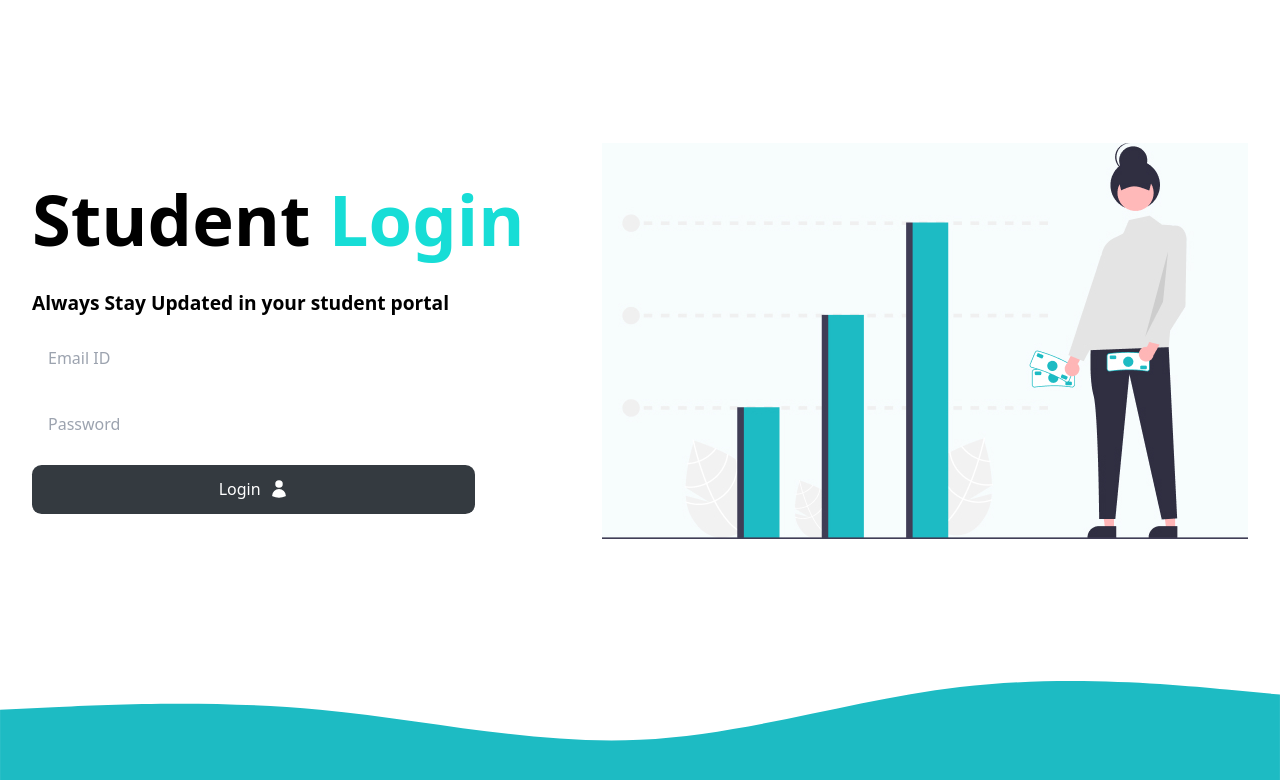
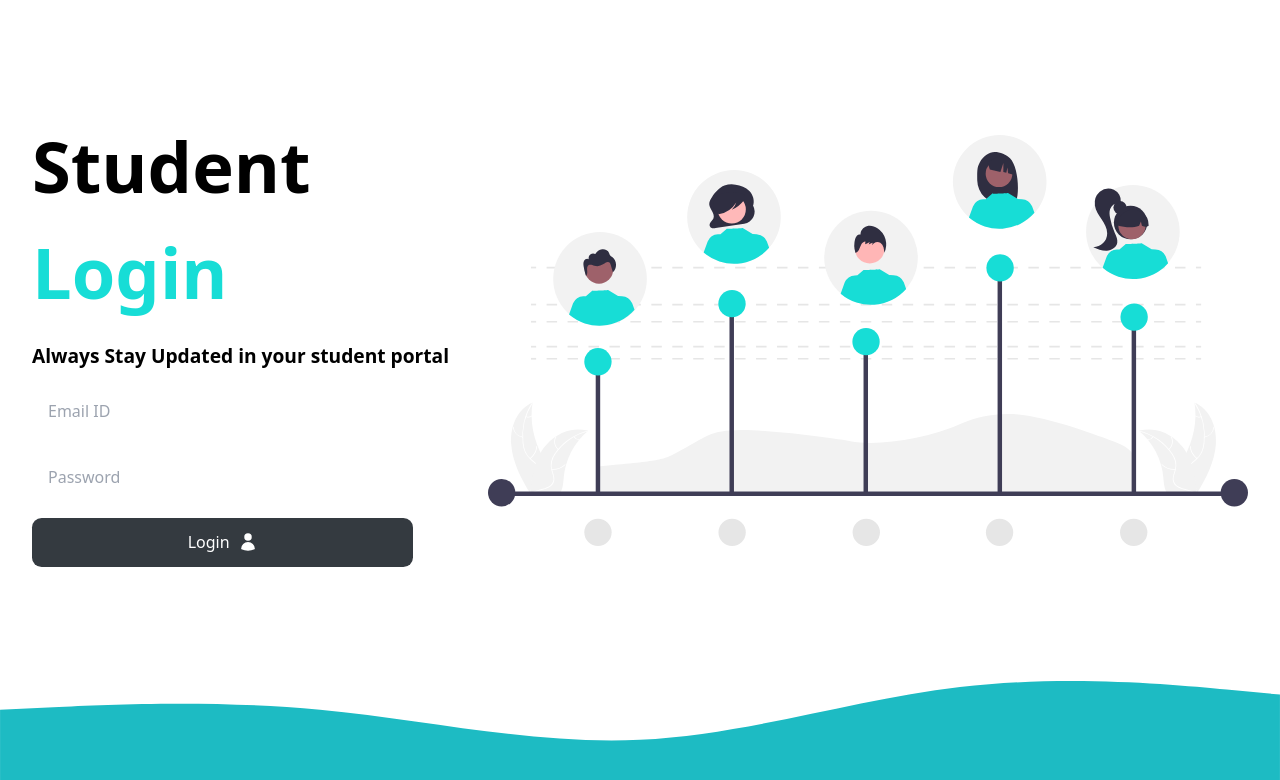
Before and after one commit to Karuna-Singhal/btp-frontend, a React (Create React App) app: page /login in a window 1280 px wide. Shown: the top 780 px of the page. Built offline with nearby package versions, Linux system fonts and the light colour scheme.

Commit message:
login img

```diff
--- a/src/components/login/Form.jsx
+++ b/src/components/login/Form.jsx
@@ -2,7 +2,7 @@ import React from "react";
 import { ClipLoader } from "react-spinners";
 import { UserIcon } from "@heroicons/react/24/solid";
 
-import illustrion from "assets/images/illustration.jpg";
+import illustrion from "assets/svg/login.svg";
 
 function Form({ email, password, setEmail, setPassword, login, isLoading }) {
   return (
@@ -51,7 +51,7 @@ function Form({ email, password, setEmail, setPassword, login, isLoading }) {
         </div>
       </div>
       <div>
-        <img src={illustrion} alt="img" className="h-[90%]" />
+        <img src={illustrion} alt="img" className="h-[80%]" />
       </div>
     </div>
   );
```
Also changed, not shown: src/assets/svg/login.svg (added).
